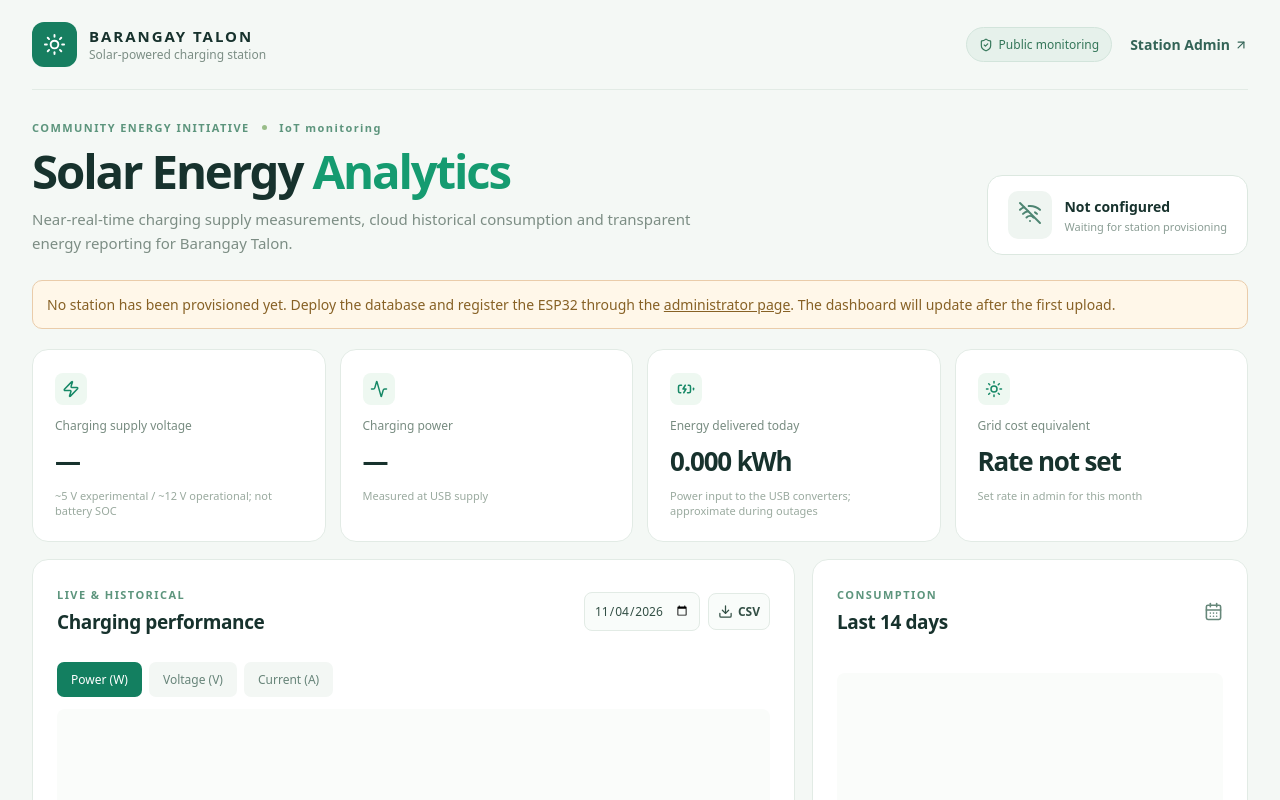
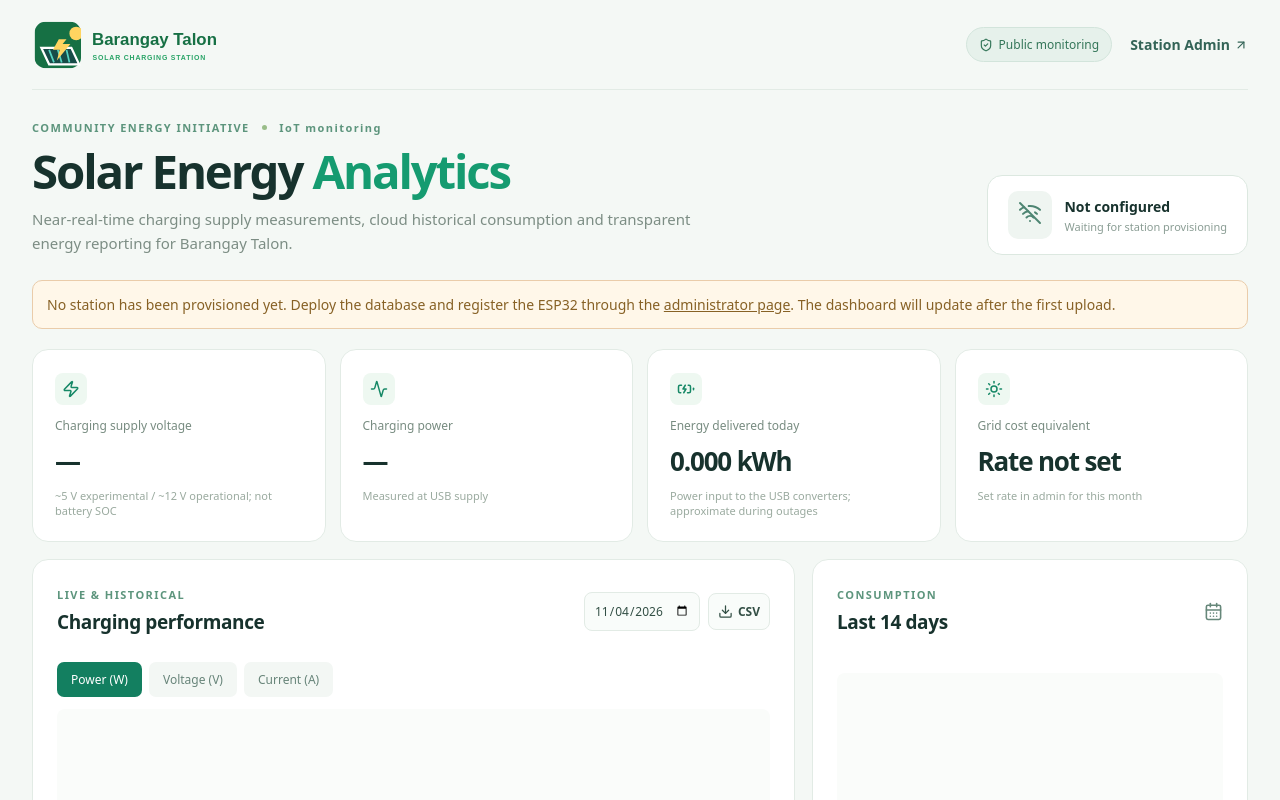
Before and after one commit to engrken/talon, a Next.js app: page / in a window 1280 px wide. Shown: the top 800 px of the page. Built offline with nearby package versions, Linux system fonts and the light colour scheme; no server answers; the database is empty.

Commit message:
Wire approved branding into app header

```diff
--- a/components/Dashboard.tsx
+++ b/components/Dashboard.tsx
@@ -25,7 +25,7 @@ export default function Dashboard(){
  const chartData=useMemo(()=>rows.map((r,i)=>({time:clock(r.observed_at),watts:Number(r.watts),volts:Number(r.volts),amps:Number(r.amps),seq:i})),[rows]);
  const daily=useMemo(()=>[...(overview?.daily||[])].reverse().slice(-14).map(d=>({day:d.day.slice(5),kwh:Number(d.energy_wh)/1000})),[overview]);
  return <main className="page">
-  <header className="topnav"><a className="brand" href="/"><span className="brandicon"><Sun size={23}/></span><span><strong>BARANGAY TALON</strong><small>Solar-powered charging station</small></span></a><div className="navright"><span className="chip"><ShieldCheck size={14}/> Public monitoring</span><a className="navlink" href="/admin">Station Admin <ArrowUpRight size={14}/></a></div></header>
+  <header className="topnav"><a className="brand" href="/"><img className="brand-logo" src="/talon-logo.svg" alt="Barangay Talon Solar-powered charging station" width="250" height="58"/></a><div className="navright"><span className="chip"><ShieldCheck size={14}/> Public monitoring</span><a className="navlink" href="/admin">Station Admin <ArrowUpRight size={14}/></a></div></header>
   <section className="hero"><div><div className="eyebrow">COMMUNITY ENERGY INITIATIVE <span className="point"/> IoT monitoring</div><h1>Solar Energy <span>Analytics</span></h1><p>Near-real-time charging supply measurements, cloud historical consumption and transparent energy reporting for Barangay Talon.</p></div><div className={'statusbox '+(online?'active':'inactive')}><div className="statusicon">{online?<Wifi size={24}/>:<WifiOff size={24}/>}</div><div><strong>{!overview?.device?'Not configured':online?(freshSample?'Station online':'Awaiting fresh reading'):'Station offline'}</strong><small>{latest?.observed_at?'Reading: '+new Date(latest.observed_at).toLocaleString('en-PH',{timeZone:'Asia/Manila'}):(overview?.device?.label||'Waiting for station provisioning')}</small></div></div></section>
   {error&&<div className="notice">Could not retrieve the cloud data: {error}</div>}
   {!loading&&!overview?.device&&<div className="notice">No station has been provisioned yet. Deploy the database and register the ESP32 through the <a href="/admin">administrator page</a>. The dashboard will update after the first upload.</div>}
```
